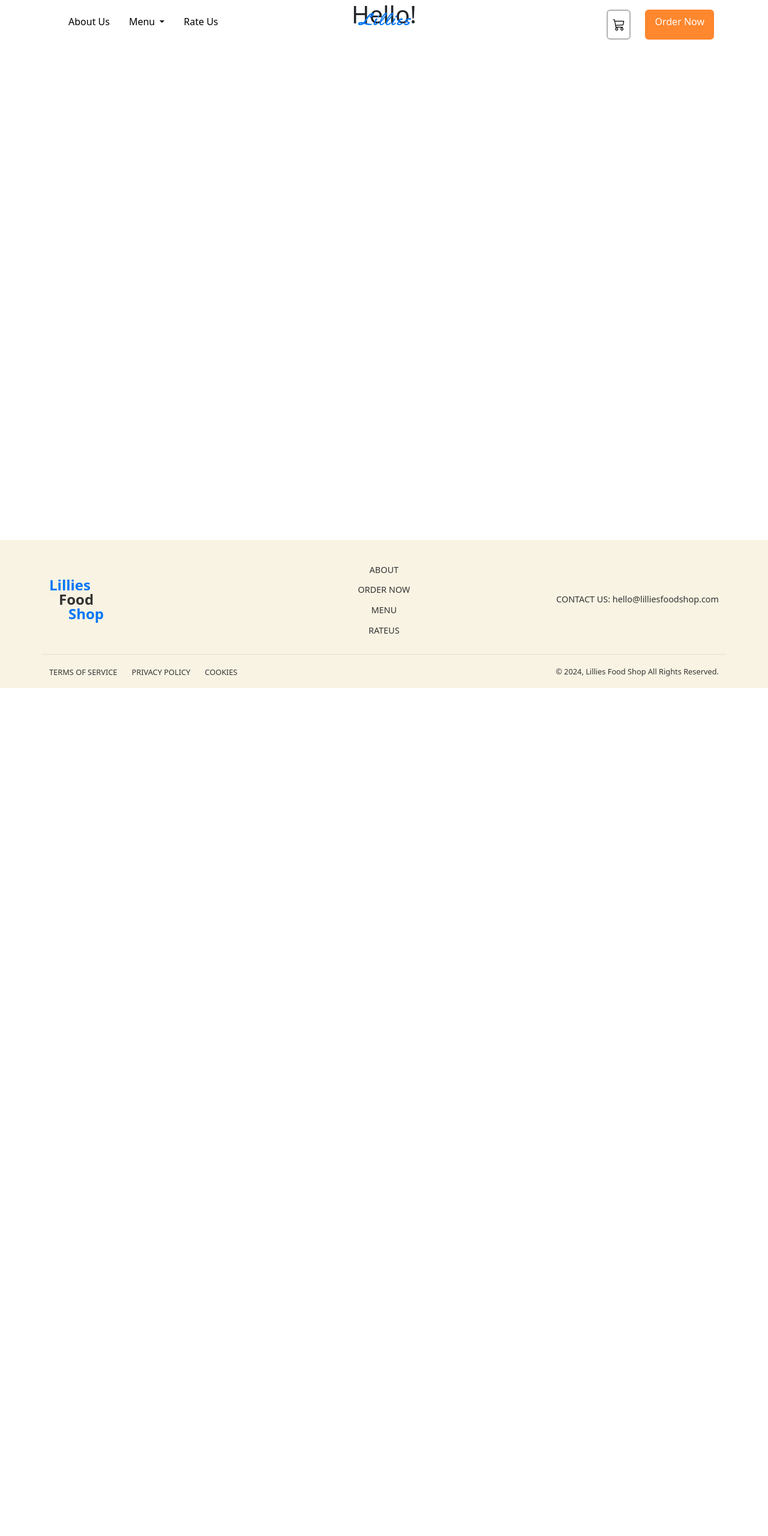
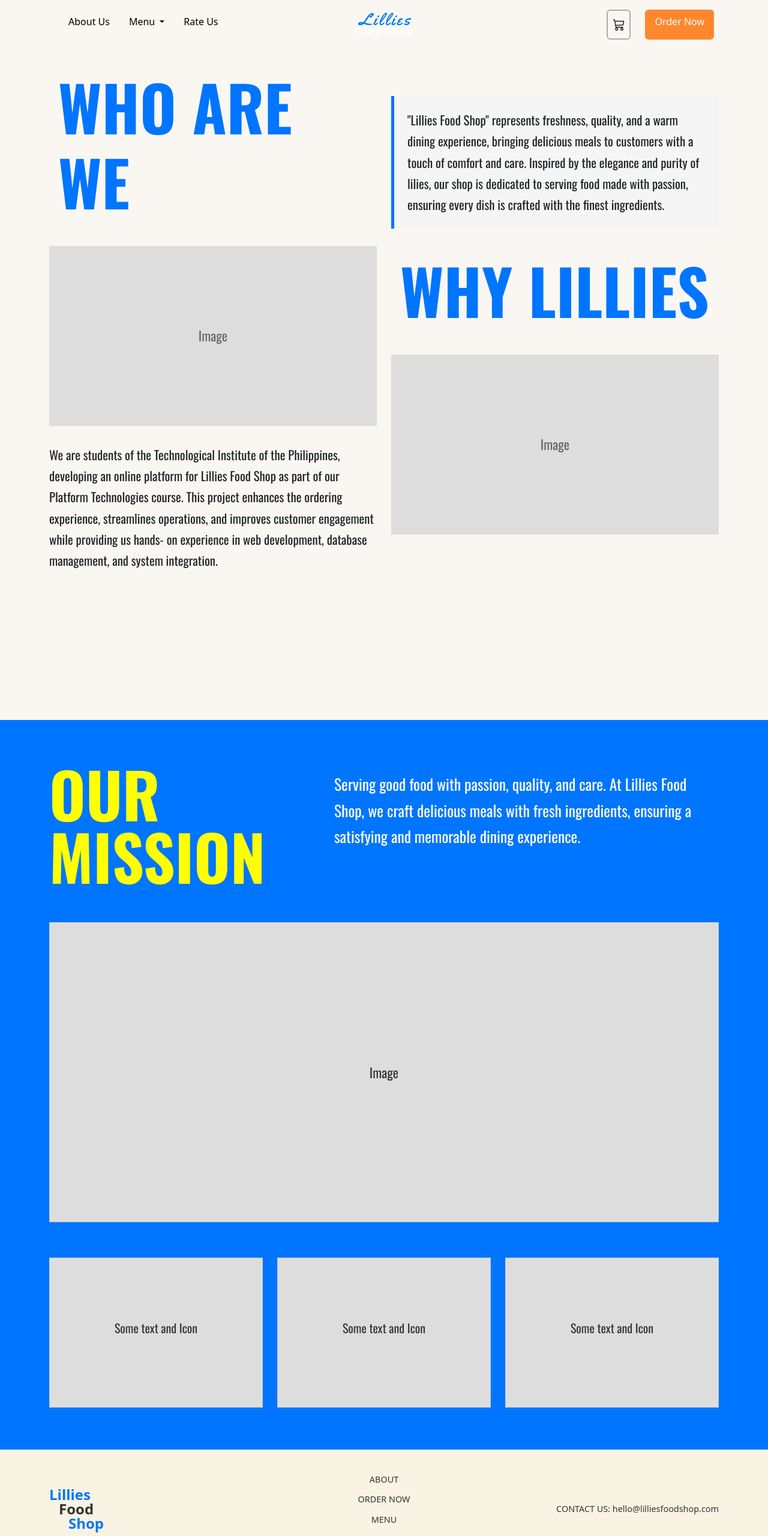
Before and after one commit to Joulessies/lillies-food-shop, a React (Vite) app: page /about in a window 1280 px wide. Shown: the top 2560 px of the page at 60% size. Before the commit the page ends 1147 px from the top, so only its background shows below. Built offline with nearby package versions, Linux system fonts and the light colour scheme.

Commit message:
feat: added about us section

```diff
--- a/src/components/pages/About.jsx
+++ b/src/components/pages/About.jsx
@@ -4,9 +4,82 @@
 
 const About = () => {
   return (
-    <div className="about-us-content">
-      <h1>Hello!</h1>
-    </div>
+    <>
+      <div className="about-us-content">
+        <Container>
+          <div className="who-are-we-section">
+            <Row>
+              <Col md={6}>
+                <h1 className="section-title">WHO ARE WE</h1>
+                <div className="image-placeholder">Image</div>
+                <p>
+                  We are students of the Technological Institute of the
+                  Philippines, developing an online platform for Lillies Food
+                  Shop as part of our Platform Technologies course. This project
+                  enhances the ordering experience, streamlines operations, and
+                  improves customer engagement while providing us hands- on
+                  experience in web development, database management, and system
+                  integration.
+                </p>
+              </Col>
+              <Col md={6}>
+                <p className="quote-text">
+                  "Lillies Food Shop" represents freshness, quality, and a warm
+                  dining experience, bringing delicious meals to customers with
+                  a touch of comfort and care. Inspired by the elegance and
+                  purity of lilies, our shop is dedicated to serving food made
+                  with passion, ensuring every dish is crafted with the finest
+                  ingredients.
+                </p>
+                <h1 className="section-title">WHY LILLIES</h1>
+                <div className="image-placeholder">Image</div>
+              </Col>
+            </Row>
+          </div>
+        </Container>
+      </div>
+
+      <div className="our-mission-section">
+        <Container>
+          <Row>
+            <Col md={5}>
+              <h1 className="mission-title">OUR MISSION</h1>
+            </Col>
+            <Col md={7}>
+              <p className="mission-text">
+                Serving good food with passion, quality, and care. At Lillies
+                Food Shop, we craft delicious meals with fresh ingredients,
+                ensuring a satisfying and memorable dining experience.
+              </p>
+            </Col>
+          </Row>
+
+          <Row className="mt-4">
+            <Col md={12}>
+              <div className="large-image-placeholder">Image</div>
+            </Col>
+          </Row>
+
+          <Row className="mt-4 feature-boxes">
+            <Col md={4}>
+              <div className="feature-box">
+                <p>Some text and Icon</p>
+              </div>
+            </Col>
+            <Col md={4}>
+              <div className="feature-box">
+                <p>Some text and Icon</p>
+              </div>
+            </Col>
+            <Col md={4}>
+              <div className="feature-box">
+                <p>Some text and Icon</p>
+              </div>
+            </Col>
+          </Row>
+        </Container>
+      </div>
+    </>
   );
 };
 
--- a/src/components/pages/Order.jsx
+++ b/src/components/pages/Order.jsx
@@ -80,19 +80,14 @@
       },
     };
 
-    // Log the email being used (for debugging)
     console.log("Submitting order with email:", formData.email);
 
     try {
-      // Process the order first
       processOrder();
-
-      // Try to send email confirmation with clean email address
       try {
         const cleanEmail = formData.email.trim().toLowerCase();
         console.log("Attempting to send email to:", cleanEmail);
 
-        // Call email service with proper parameters
         const result = await sendOrderConfirmation(orderDetails, cleanEmail);
 
         if (result.success) {
@@ -104,7 +99,6 @@
         }
       } catch (emailError) {
         console.error("Email sending failed:", emailError);
-        // Still show a success message for the order but warn about email
         setOrderStatus({
           type: "warning",
           message: `Order placed successfully! (Email confirmation failed: ${emailError.message})`,
@@ -136,7 +130,6 @@
   };
 
   const processOrder = () => {
-    // Generate random order number
     const randomOrderNumber =
       "ORD-" + Math.floor(100000 + Math.random() * 900000);
     setOrderNumber(randomOrderNumber);
@@ -145,7 +138,6 @@
     // Clear cart after successful order
     clearCart();
 
-    // In a real app, here you would send the order to a backend
     console.log("Order processed:", {
       orderNumber: randomOrderNumber,
       items: cartItems,
@@ -159,7 +151,6 @@
     navigate("/menu");
   };
 
-  // If cart is empty and no order placed, redirect to menu
   if (cartItems.length === 0 && !orderPlaced) {
     return (
       <Container className="py-5 text-center">
@@ -478,13 +469,13 @@
                   <span>
                     {item.quantity} × {item.name}
                   </span>
-                  <span>${(item.price * item.quantity).toFixed(2)}</span>
+                  <span>₱{(item.price * item.quantity).toFixed(2)}</span>
                 </div>
               ))}
               <hr />
               <div className="d-flex justify-content-between total-section">
                 <h4>Total</h4>
-                <h4>${getTotalPrice()}</h4>
+                <h4>₱{getTotalPrice()}</h4>
               </div>
             </Card.Body>
           </Card>
--- a/src/styles/AboutUsContent.css
+++ b/src/styles/AboutUsContent.css
@@ -1,4 +1,123 @@
+@import url("https://fonts.googleapis.com/css2?family=Oswald:wght@200..700&display=swap");
+
 .about-us-content {
-  text-align: center;
-  height: 900px;
+  padding: 50px 0;
+  background-color: #faf7f2;
+  font-family: "Oswald", sans-serif;
+  height: 1200px;
 }
+
+.about-us-content h1 {
+  padding: 15px;
+}
+
+.who-are-we-section {
+  margin: 50px 0;
+}
+
+.section-title {
+  font-size: 6.5rem;
+  font-weight: 700;
+  color: #0075ff;
+  margin-bottom: 30px;
+}
+
+.image-placeholder {
+  background-color: #ddd;
+  height: 300px;
+  width: 100%;
+  display: flex;
+  align-items: center;
+  justify-content: center;
+  color: #666;
+  font-size: 22px;
+  margin-bottom: 30px;
+}
+
+.about-us-content p {
+  font-size: 1.3rem;
+  line-height: 1.7;
+  margin-bottom: 25px;
+}
+
+.quote-text {
+  font-size: 1.4rem;
+  margin-top: 60px;
+  padding: 22px;
+  background-color: #f5f5f5;
+  border-left: 5px solid #0075ff;
+}
+
+/* Our Mission Section */
+.our-mission-section {
+  background-color: #0075ff;
+  color: white;
+  padding: 70px 0;
+  font-family: "Oswald", sans-serif;
+}
+
+.mission-title {
+  font-size: 6.5rem;
+  font-weight: bold;
+  color: #ffff00;
+  line-height: 1;
+  margin-bottom: 35px;
+}
+
+.mission-text {
+  font-size: 1.6rem;
+  line-height: 1.7;
+  padding-top: 15px;
+}
+
+.large-image-placeholder {
+  background-color: #ddd;
+  height: 500px;
+  width: 100%;
+  display: flex;
+  align-items: center;
+  justify-content: center;
+  color: #333;
+  font-size: 22px;
+  border: 1px solid rgba(0, 0, 0, 0.1);
+  margin-bottom: 35px;
+}
+
+.feature-boxes {
+  margin-top: 35px;
+}
+
+.feature-box {
+  background-color: #ddd;
+  height: 250px;
+  display: flex;
+  align-items: center;
+  justify-content: center;
+  border: 1px solid rgba(0, 0, 0, 0.1);
+  font-size: 20px;
+  color: #333;
+}
+
+@media (max-width: 768px) {
+  .section-title {
+    font-size: 4.5rem;
+  }
+
+  .quote-text {
+    margin-top: 35px;
+    font-size: 1.2rem;
+  }
+
+  .mission-title {
+    font-size: 4.5rem;
+  }
+
+  .mission-text {
+    font-size: 1.3rem;
+  }
+
+  .feature-box {
+    margin-bottom: 20px;
+    height: 180px;
+  }
+}
--- a/src/styles/LandingPageContent.css
+++ b/src/styles/LandingPageContent.css
@@ -1,4 +1,4 @@
-@import url('https://fonts.googleapis.com/css2?family=Oswald:wght@200..700&display=swap');
+@import url("https://fonts.googleapis.com/css2?family=Oswald:wght@200..700&display=swap");
 
 .landing-page-content {
   background-color: #0076f6;
```
Also changed, not shown: src/styles/About.css (deleted, +0 -45 lines).
